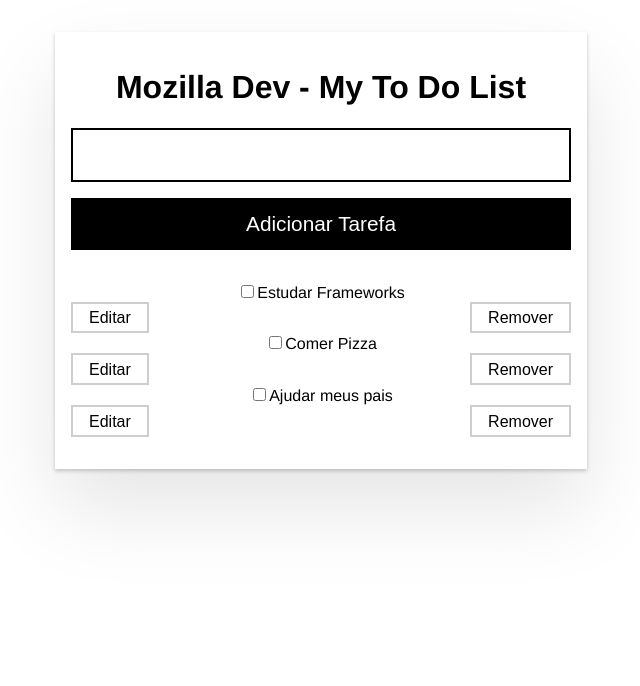
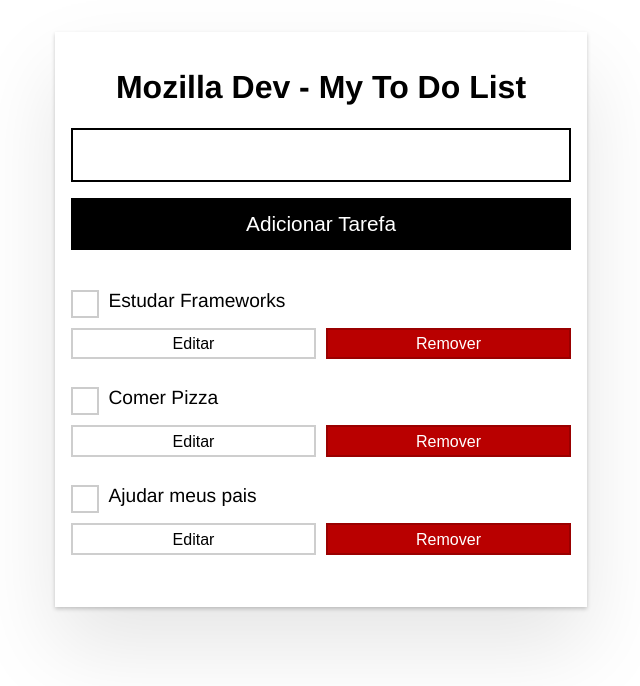
Before and after one commit to lorenzo-nasc/TODOapp, an Angular app: page / in a window 1280 px wide. Shown: the top 686 px of the page, without its empty margins (319-959 px from the left). Built offline with nearby package versions, Linux system fonts and the light colour scheme.

Commit message:
Definindo o estilo do ItemComponent

```diff
--- a/src/app/item/item.component.css
+++ b/src/app/item/item.component.css
@@ -0,0 +1,95 @@
+.item {
+  padding: 0.5rem 0 0.75rem 0;
+  text-align: left;
+  font-size: 1.2rem;
+}
+.btn-wrapper {
+  margin-top: 1rem;
+  margin-bottom: 0.5rem;
+}
+.btn {
+  /* menu buttons flexbox styles */
+  flex-basis: 49%;
+}
+.btn-save {
+  background-color: #000;
+  color: #fff;
+  border-color: #000;
+}
+.btn-save:hover {
+  background-color: #444242;
+}
+.btn-save:focus {
+  background-color: #fff;
+  color: #000;
+}
+.checkbox-wrapper {
+  margin: 0.5rem 0;
+}
+.btn-warn {
+  background-color: #b90000;
+  color: #fff;
+  border-color: #9a0000;
+}
+.btn-warn:hover {
+  background-color: #9a0000;
+}
+.btn-warn:active {
+  background-color: #e30000;
+  border-color: #000;
+}
+.sm-text-input {
+  width: 100%;
+  padding: 0.5rem;
+  border: 2px solid #555;
+  display: block;
+  box-sizing: border-box;
+  font-size: 1rem;
+  margin: 1rem 0;
+}
+[type="checkbox"]:not(:checked),
+[type="checkbox"]:checked {
+  position: absolute;
+  left: -9999px;
+}
+[type="checkbox"]:not(:checked) + label,
+[type="checkbox"]:checked + label {
+  position: relative;
+  padding-left: 1.95em;
+  cursor: pointer;
+}
+[type="checkbox"]:not(:checked) + label:before,
+[type="checkbox"]:checked + label:before {
+  content: "";
+  position: absolute;
+  left: 0;
+  top: 0;
+  width: 1.25em;
+  height: 1.25em;
+  border: 2px solid #ccc;
+  background: #fff;
+}
+[type="checkbox"]:not(:checked) + label:after,
+[type="checkbox"]:checked + label:after {
+  content: "\2713\0020";
+  position: absolute;
+  top: 0.15em;
+  left: 0.22em;
+  font-size: 1.3em;
+  line-height: 0.8;
+  color: #0d8dee;
+  transition: all 0.2s;
+  font-family: "Lucida Sans Unicode", "Arial Unicode MS", Arial;
+}
+[type="checkbox"]:not(:checked) + label:after {
+  opacity: 0;
+  transform: scale(0);
+}
+[type="checkbox"]:checked + label:after {
+  opacity: 1;
+  transform: scale(1);
+}
+[type="checkbox"]:checked:focus + label:before,
+[type="checkbox"]:not(:checked):focus + label:before {
+  border: 2px dotted blue;
+}
```
